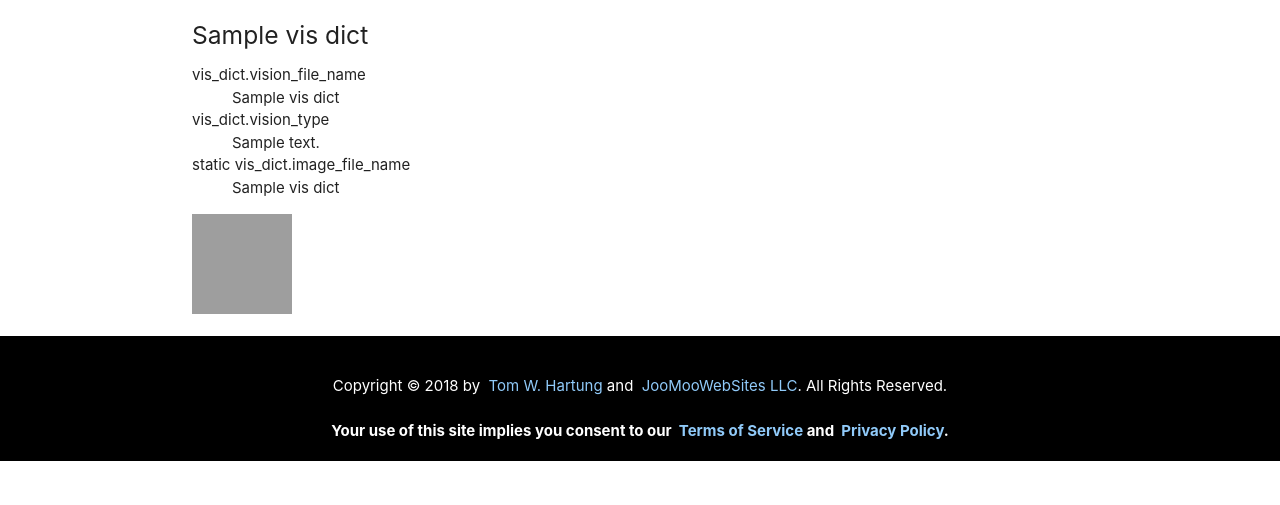
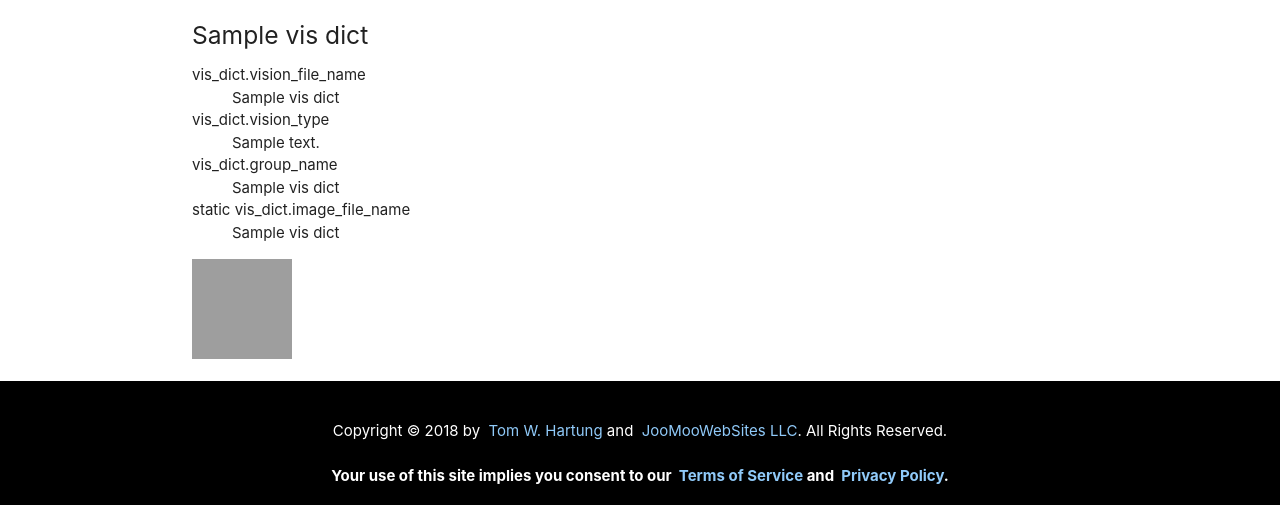
Before and after one commit to tomwhartung/artsyvisions.com, a Django app: template Site/content/templates/content/visions/all.html in a window 1280 px wide. Shown: the part 418-923 px from the top of the page. Before the commit the page ends 879 px from the top, so only its background shows below. Run offline with Django 3.2, Linux system fonts and the light colour scheme; the template is opened without the code that fills it: most values are stand-ins (such as "Sample title", 1, 10 or a date in 2020); some libraries are stand-ins or nearby versions; grey boxes are pictures that could not be loaded.

Commit message:
Added debug code to see the group_name .

```diff
--- a/Site/content/templates/content/visions/all.html
+++ b/Site/content/templates/content/visions/all.html
@@ -30,6 +30,8 @@
  <dd>{{ vis_dict.vision_file_name }}</dd>
  <dt>vis_dict.vision_type</dt>
  <dd>{{ vis_dict.vision_type }}</dd>
+ <dt>vis_dict.group_name</dt>
+ <dd>{{ vis_dict.group_name }}</dd>
  {% if vis_dict.vision_type == 'person' or vis_dict.vision_type == 'people' %}
   <dt>static vis_dict.image_file_name</dt>
   <dd>{{ vis_dict.image_file_name }}</dd>
```
